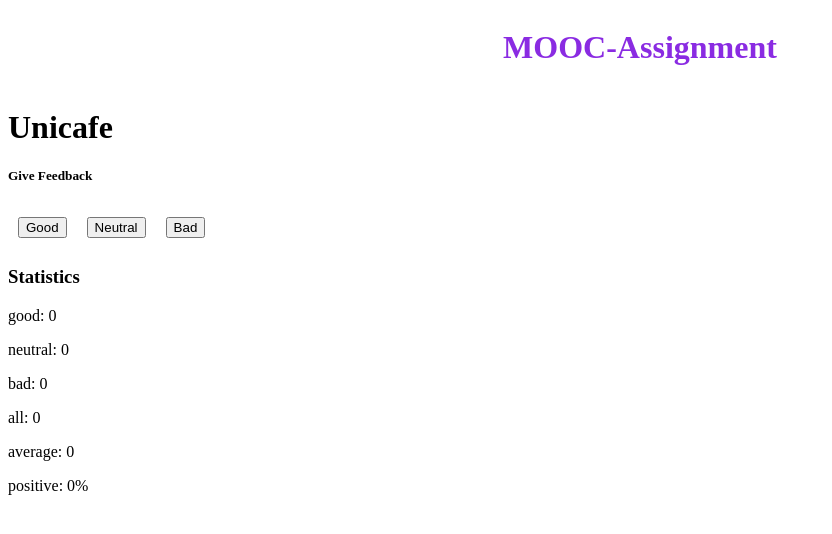
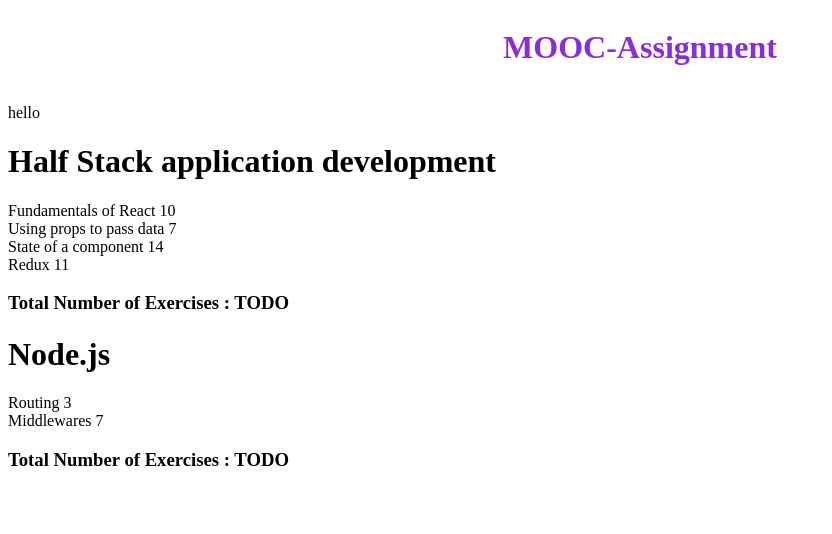
Before and after one commit to Nischhal3/MOOC-Frontend, a React (Create React App) app: page / in a window 1280 px wide. Shown: the top 534 px of the page, without its empty margins (0-832 px from the left). Built offline with nearby package versions, Linux system fonts and the light colour scheme.

Commit message:
added part2-1

```diff
--- a/src/App.js
+++ b/src/App.js
@@ -1,7 +1,8 @@
 import React from 'react'
 //import Courses from './part1-1/courses';
 //import Courses from './part1-2/courses';
-import Unicafe from './part1-3/unicafe';
+//import Unicafe from './part1-3/unicafe';
+import Courses from './part2-1/coruses'
 
 const App = () => {
   return (
@@ -9,7 +10,7 @@ const App = () => {
       <div className="App">
         <h1>MOOC-Assignment</h1>
       </div>
-      <Unicafe />
+      <Courses />
     </div>
   )
 }
--- /dev/null
+++ b/src/part2-1/content.js
@@ -0,0 +1,9 @@
+const DisplayContent = (props) => {
+    return (
+        <div>
+            {props.name} {props.exercises}
+        </div>
+    )
+}
+
+export default DisplayContent;
--- /dev/null
+++ b/src/part2-1/coruses.js
@@ -0,0 +1,84 @@
+import React from 'react';
+import DisplayContent from './content';
+import DisplayHeader from './header';
+import Total from './total';
+
+const Courses = () => {
+    const courses = [
+        {
+            name: 'Half Stack application development',
+            id: 1,
+            parts: [
+                {
+                    name: 'Fundamentals of React',
+                    exercises: 10,
+                    id: 1
+                },
+                {
+                    name: 'Using props to pass data',
+                    exercises: 7,
+                    id: 2
+                },
+                {
+                    name: 'State of a component',
+                    exercises: 14,
+                    id: 3
+                },
+                {
+                    name: 'Redux',
+                    exercises: 11,
+                    id: 4
+                }
+            ]
+        },
+        {
+            name: 'Node.js',
+            id: 2,
+            parts: [
+                {
+                    name: 'Routing',
+                    exercises: 3,
+                    id: 1
+                },
+                {
+                    name: 'Middlewares',
+                    exercises: 7,
+                    id: 2
+                }
+            ]
+        }
+    ]
+
+
+    const display = courses.map(course => {
+        return (
+            <div key={course.id}>
+                <DisplayHeader name={course.name} />
+                {course.parts.map(part => {
+                    return (
+                        <div key={part.id}>
+                            <DisplayContent name={part.name} exercises={part.exercises} />
+                        </div>
+                    )
+                })}
+                <Total total='TODO' />
+            </div>
+        )
+    })
+
+
+
+    /* const total = courses.parts.reduce((accumulator, currentVal) => {
+        return { exercises: accumulator.exercises + currentVal.exercises }
+    }); */
+    //console.log(total.exercises);
+
+    return (
+        <div>
+            <p>hello</p>
+            {display}
+        </div>
+    )
+}
+
+export default Courses;
--- /dev/null
+++ b/src/part2-1/header.js
@@ -0,0 +1,7 @@
+const DisplayHeader = (props) => {
+    return (
+        <h1>{props.name}</h1>
+    )
+}
+
+export default DisplayHeader;
--- /dev/null
+++ b/src/part2-1/total.js
@@ -0,0 +1,8 @@
+const Total = ({ total }) => {
+
+    return (
+        <h3>Total Number of Exercises : {total}</h3>
+    )
+}
+
+export default Total;
```
